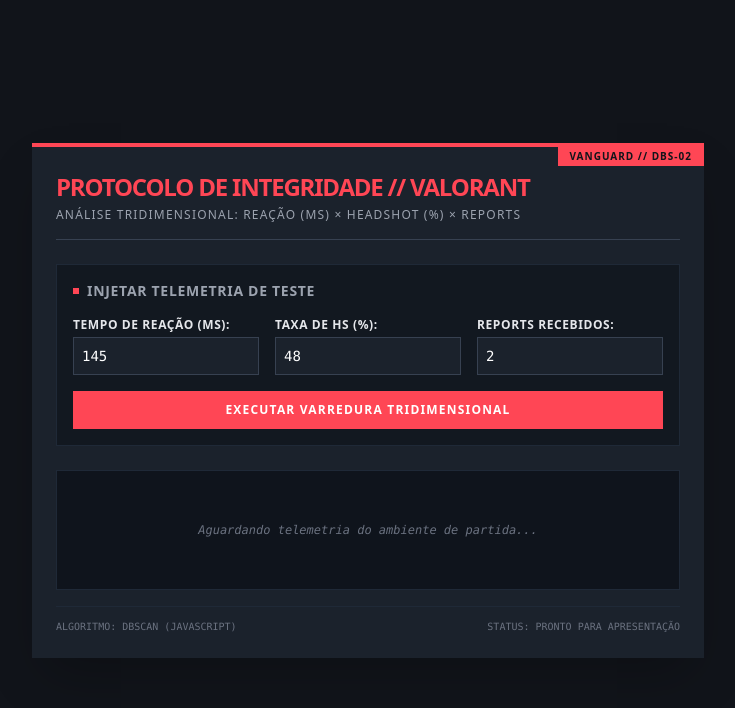
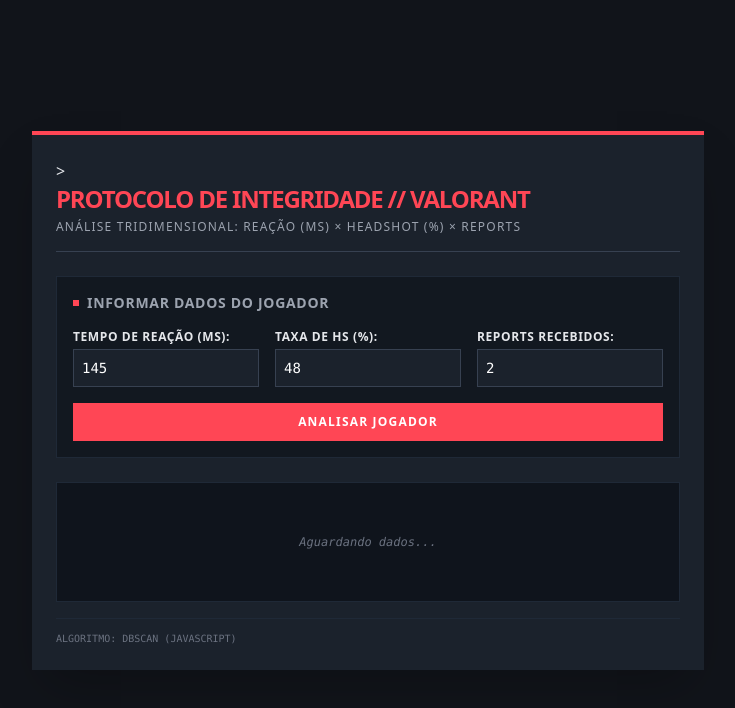
Before and after one commit to mjunior406/bimestral_machinelearning, a plain HTML site: page index.html in a window 1280 px wide. Shown: the whole page, without its empty margins (272-1007 px from the left). Drawn offline with nearby package versions, Linux system fonts and the light colour scheme.

Commit message:
modified:   index.html

```diff
--- a/index.html
+++ b/index.html
@@ -8,11 +8,7 @@
 </head>
 <body class="bg-[#11141a] text-gray-200 font-sans min-h-screen flex items-center justify-center p-4">
 
-    <div class="max-w-2xl w-full bg-[#1b222c] p-6 rounded-none border-t-4 border-[#ff4655] shadow-2xl relative overflow-hidden">
-
-        <div class="absolute top-0 right-0 bg-[#ff4655] text-[#11141a] text-[10px] font-black px-3 py-0.5 uppercase tracking-widest">
-            vanguard // dbs-02
-        </div>
+    <div class="max-w-2xl w-full bg-[#1b222c] p-6 rounded-none border-t-4 border-[#ff4655] shadow-2xl relative overflow-hidden">>
 
         <div class="mb-6 border-b border-gray-700 pb-4">
             <h1 class="text-2xl font-black text-[#ff4655] uppercase tracking-tighter">Protocolo de Integridade // VALORANT</h1>
@@ -21,7 +17,7 @@
 
         <div class="space-y-4 mb-6 bg-[#121820] p-4 border border-gray-800">
             <h2 class="text-sm font-bold text-gray-400 uppercase tracking-wider mb-2 flex items-center gap-2">
-                <span class="w-1.5 h-1.5 bg-[#ff4655]"></span> Injetar Telemetria de Teste
+                <span class="w-1.5 h-1.5 bg-[#ff4655]"></span> Informar dados do jogador
             </h2>
 
             <div class="grid grid-cols-1 sm:grid-cols-3 gap-4">
@@ -40,19 +36,18 @@
             </div>
 
             <button onclick="verificarJogador()" class="w-full bg-[#ff4655] hover:bg-[#e63e4b] text-white font-black py-2.5 px-4 rounded-none transition text-xs uppercase tracking-widest mt-2 border border-[#ff4655]">
-                Executar Varredura Tridimensional
+                Analisar Jogador
             </button>
         </div>
 
         <div class="border border-gray-800 bg-[#0f141c] p-4 min-h-[120px] flex flex-col justify-center">
             <div id="resultadoTerminal" class="font-mono text-xs space-y-1.5">
-                <p class="text-gray-500 text-center italic">Aguardando telemetria do ambiente de partida...</p>
+                <p class="text-gray-500 text-center italic">Aguardando dados...</p>
             </div>
         </div>
 
         <div class="mt-4 pt-3 border-t border-gray-800 flex justify-between items-center text-[10px] text-gray-500 font-mono uppercase">
             <span>Algoritmo: DBSCAN (JavaScript)</span>
-            <span>Status: Pronto para Apresentação</span>
         </div>
     </div>
 
@@ -171,7 +166,7 @@
                 } else if (clusterPertencente === 1) {
                     return {
                         codigo: 1,
-                        veredicto: "STATUS VERIFICADO // INTEGRALIDADE CONFIRMADA",
+                        veredicto: "STATUS VERIFICADO // JOGADOR COMUM",
                         cor: "text-green-400",
                         detalhe: "Assinatura comportamental compatível com a densidade populacional: Elos Iniciais (Ferro ao Ouro). Baixo índice de denúncias.",
                         acao: "SISTEMA SEGURO // NENHUMA AÇÃO"
@@ -179,7 +174,7 @@
                 } else {
                     return {
                         codigo: 2,
-                        veredicto: "STATUS VERIFICADO // JOGADOR RADIANTE / IMORTAL",
+                        veredicto: "STATUS VERIFICADO // JOGADOR RADIANTE",
                         cor: "text-[#00f3ff]",
                         detalhe: "Performance de alta fidelidade. Tempo de reação veloz humano e precisão aguçada, porém perfeitamente distribuído no cluster estável de atletas de eSports.",
                         acao: "SISTEMA SEGURO // CONTA RECONHECIDA COMO ELITE"
```
